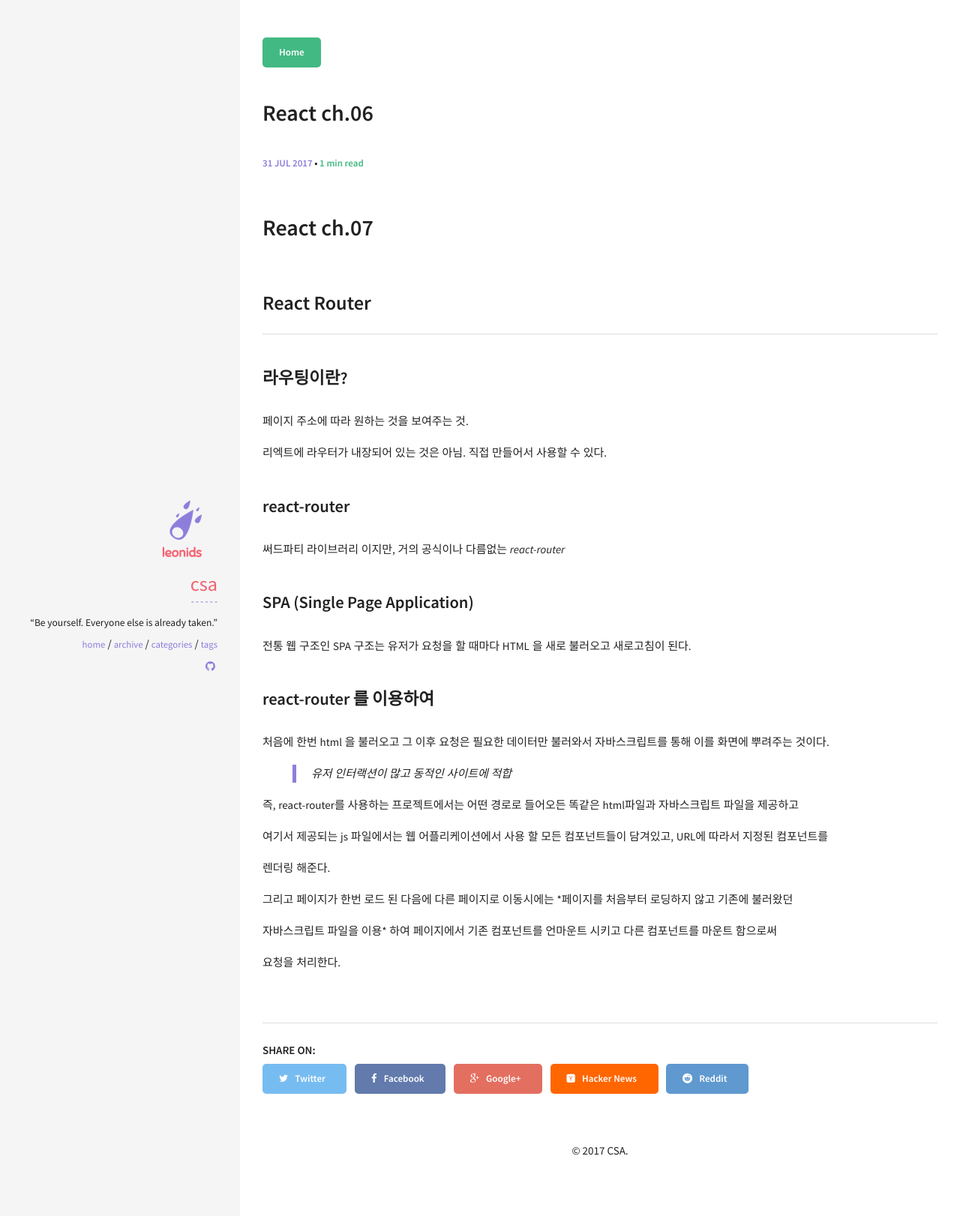
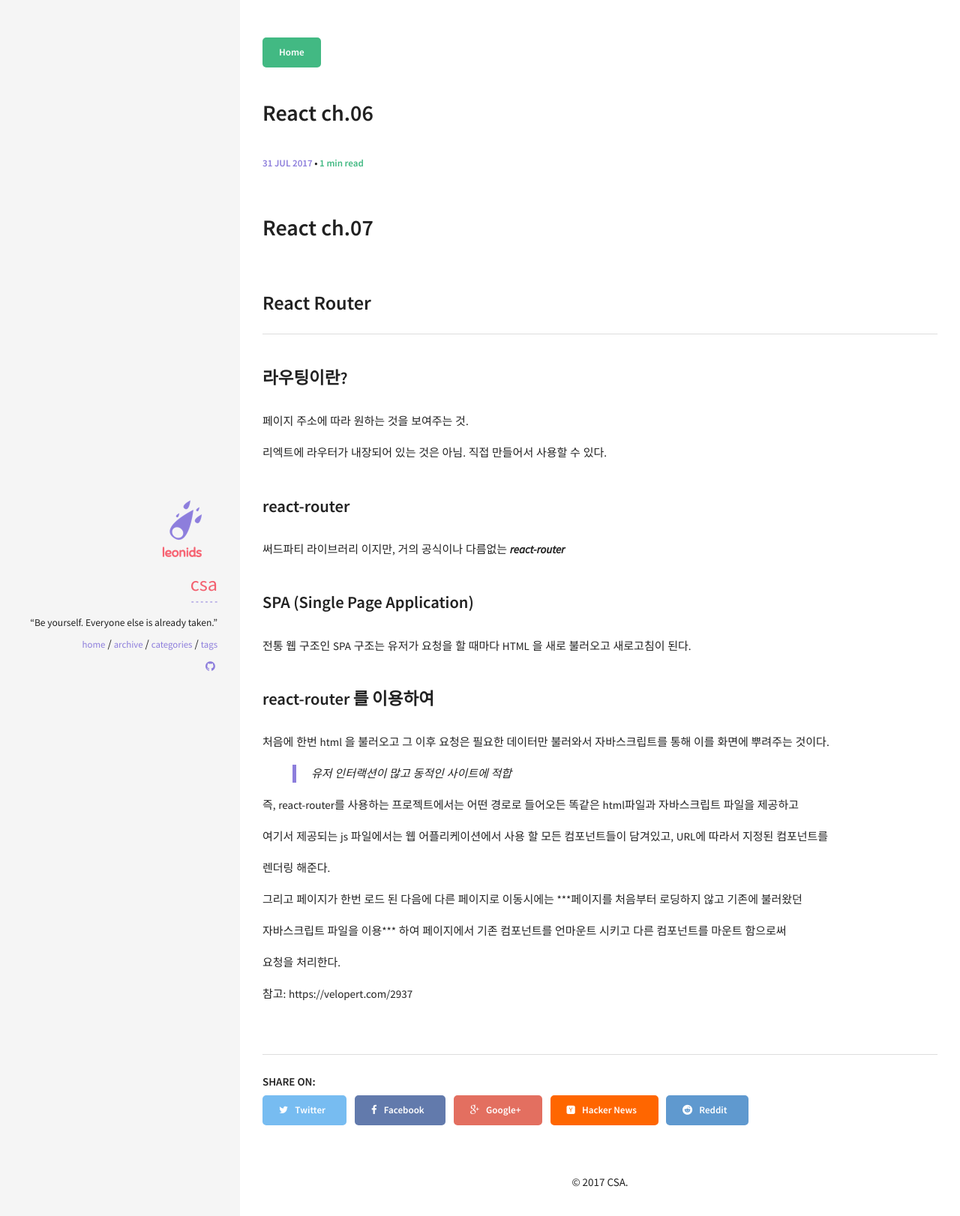
Before and after one commit to dev-csa/dev-csa.github.com, a Jekyll site: the page built from _posts/2017-07-31-react_ch06-post.md, in a window 1280 px wide. Shown: the top 1622 px of the page at 75% size. Built offline with Jekyll 4.4.1, drawn with Linux system fonts in a browser that asks for light colours; comment, search, counter and statistics services are not loaded; part of the change alters nothing that is shown.

Commit message:
react06 modi

```diff
--- a/_posts/2017-07-31-react_ch06-post.md
+++ b/_posts/2017-07-31-react_ch06-post.md
@@ -16,35 +16,38 @@ image:
 
 ### 라우팅이란?
 
-페이지 주소에 따라 원하는 것을 보여주는 것.
+  페이지 주소에 따라 원하는 것을 보여주는 것.
 
 
-리엑트에 라우터가 내장되어 있는 것은 아님.
-직접 만들어서 사용할 수 있다.
+  리엑트에 라우터가 내장되어 있는 것은 아님.
+  직접 만들어서 사용할 수 있다.
 
 ### react-router
 
-써드파티 라이브러리 이지만, 거의 공식이나 다름없는 *react-router*
+  써드파티 라이브러리 이지만, 거의 공식이나 다름없는 ***react-router***
 
 
 ### SPA (Single Page Application)
 
-전통 웹 구조인 SPA 구조는 유저가 요청을 할 때마다 HTML 을 새로 불러오고 새로고침이 된다.
+  전통 웹 구조인 SPA 구조는 유저가 요청을 할 때마다 HTML 을 새로 불러오고 새로고침이 된다.
 
 
 ### react-router 를 이용하여
 
-처음에 한번 html 을 불러오고 그 이후 요청은 필요한 데이터만 불러와서 자바스크립트를 통해 이를 화면에 뿌려주는 것이다.
-> 유저 인터랙션이 많고 동적인 사이트에 적합
+  처음에 한번 html 을 불러오고 그 이후 요청은 필요한 데이터만 불러와서 자바스크립트를 통해 이를 화면에 뿌려주는 것이다.
+  > 유저 인터랙션이 많고 동적인 사이트에 적합
 
-즉, react-router를 사용하는 프로젝트에서는 어떤 경로로 들어오든 똑같은 html파일과 자바스크립트 파일을 제공하고
+  즉, react-router를 사용하는 프로젝트에서는 어떤 경로로 들어오든 똑같은 html파일과 자바스크립트 파일을 제공하고
 
-여기서 제공되는 js 파일에서는 웹 어플리케이션에서 사용 할 모든 컴포넌트들이 담겨있고, URL에 따라서 지정된 컴포넌트를
+  여기서 제공되는 js 파일에서는 웹 어플리케이션에서 사용 할 모든 컴포넌트들이 담겨있고, URL에 따라서 지정된 컴포넌트를
 
-렌더링 해준다.
+  렌더링 해준다.
 
-그리고 페이지가 한번 로드 된 다음에 다른 페이지로 이동시에는 *페이지를 처음부터 로딩하지 않고 기존에 불러왔던
+  그리고 페이지가 한번 로드 된 다음에 다른 페이지로 이동시에는 ***페이지를 처음부터 로딩하지 않고 기존에 불러왔던
 
-자바스크립트 파일을 이용* 하여 페이지에서 기존 컴포넌트를 언마운트 시키고 다른 컴포넌트를 마운트 함으로써
+  자바스크립트 파일을 이용*** 하여 페이지에서 기존 컴포넌트를 언마운트 시키고 다른 컴포넌트를 마운트 함으로써
 
-요청을 처리한다.
+  요청을 처리한다.
+
+
+참고: https://velopert.com/2937
```
